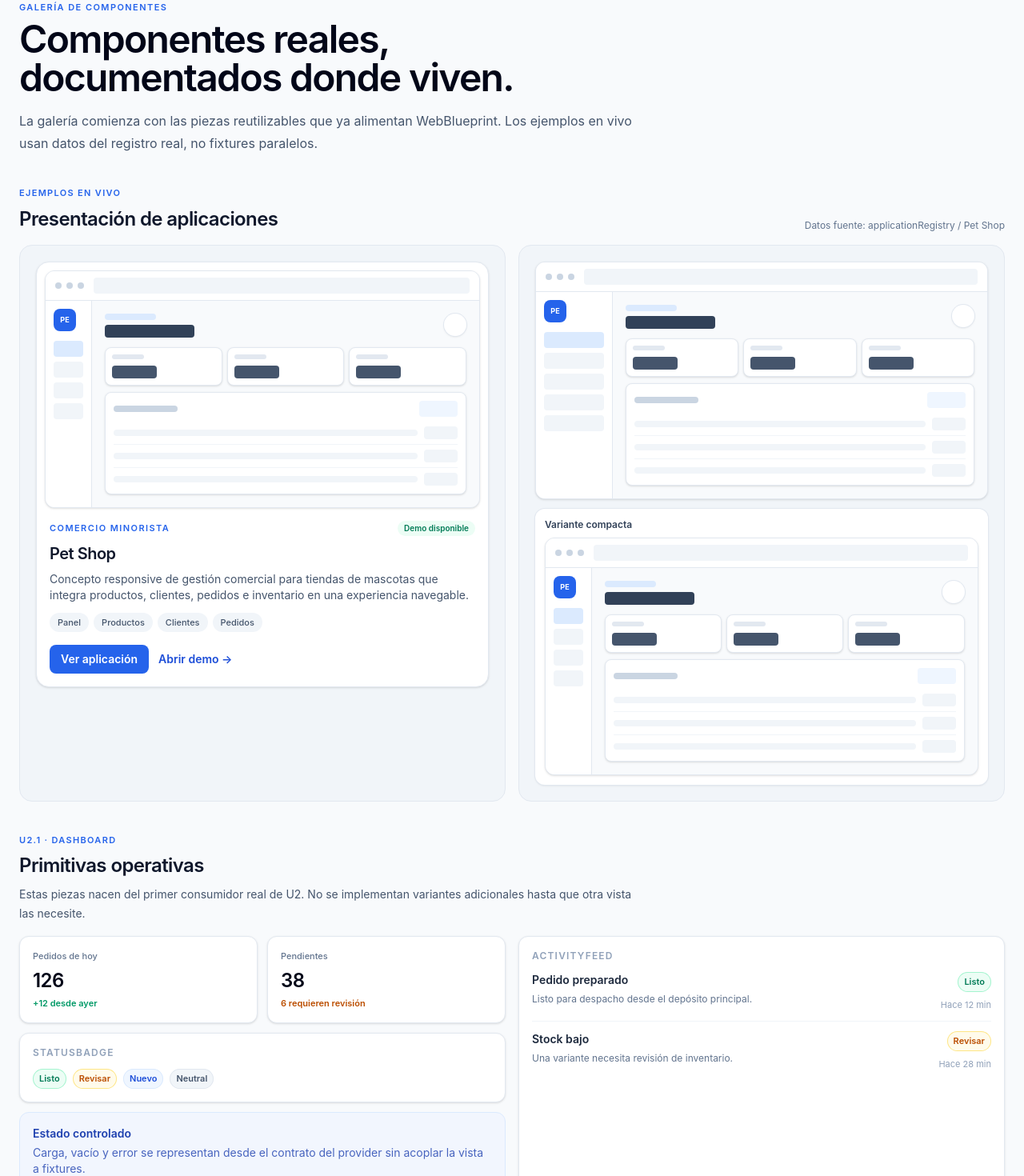
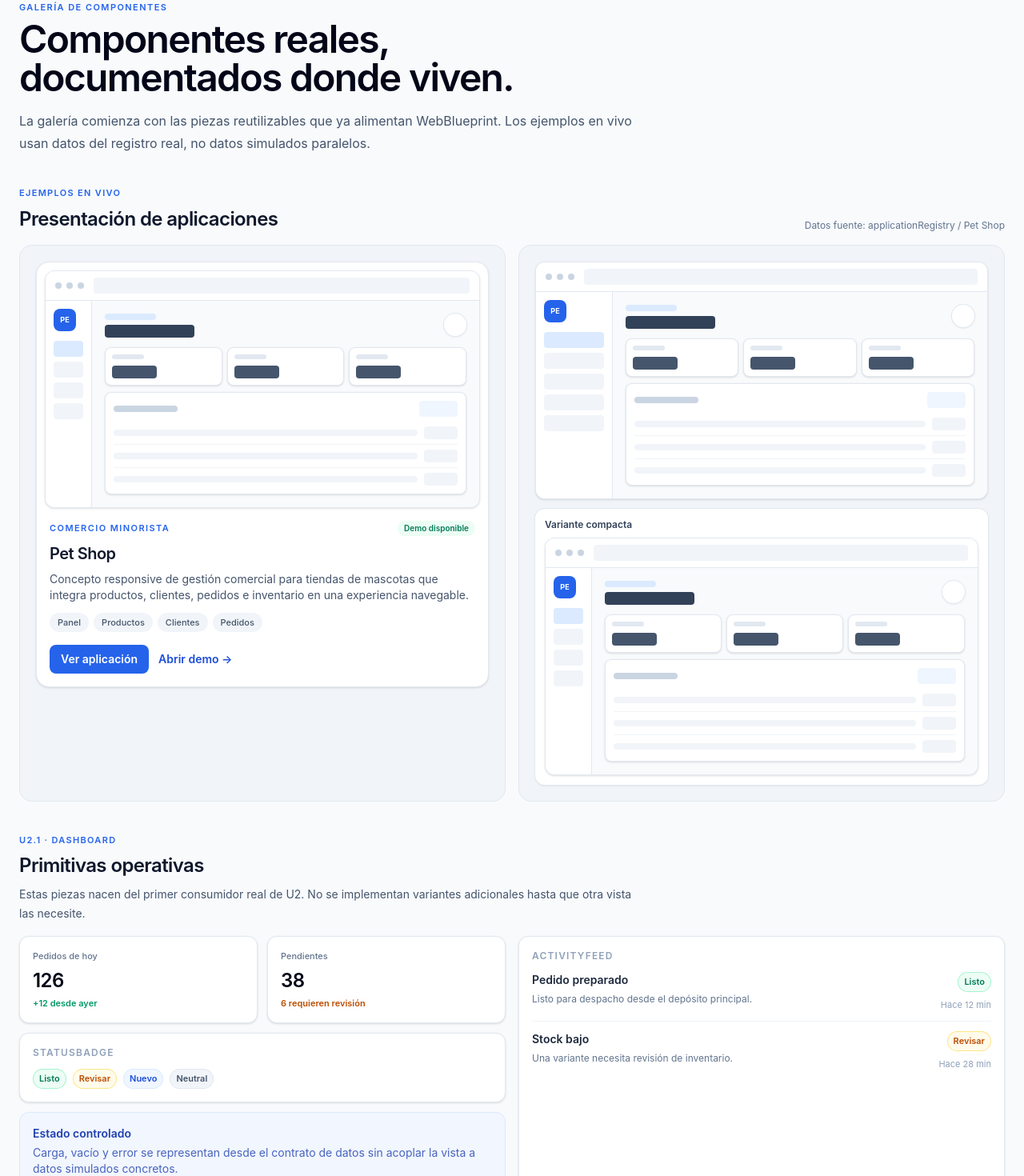
Before and after one commit to LuisHdezE/WebBlueprint, a React (Vite) app: page /components in a window 1280 px wide. Shown: the part 93-1563 px from the top of the page at 80% size. Built offline with nearby package versions, Linux system fonts and the light colour scheme.

Commit message:
docs(u2.1): completar texto visible en español

```diff
--- a/src/pages/ComponentsPage.tsx
+++ b/src/pages/ComponentsPage.tsx
@@ -39,7 +39,7 @@ export function ComponentsPage() {
         <p className="text-[11px] font-semibold uppercase tracking-[0.13em] text-brand-600">Galería de componentes</p>
         <h1 className="mt-2 max-w-3xl text-4xl font-semibold tracking-[-0.035em] text-slate-950 sm:text-5xl">Componentes reales, documentados donde viven.</h1>
         <p className="mt-4 max-w-3xl text-base leading-7 text-slate-600">
-          La galería comienza con las piezas reutilizables que ya alimentan WebBlueprint. Los ejemplos en vivo usan datos del registro real, no fixtures paralelos.
+          La galería comienza con las piezas reutilizables que ya alimentan WebBlueprint. Los ejemplos en vivo usan datos del registro real, no datos simulados paralelos.
         </p>
       </section>
 
@@ -86,7 +86,7 @@ export function ComponentsPage() {
               </div>
             </div>
             <div className="sm:col-span-2">
-              <InlineFeedback title="Estado controlado" message="Carga, vacío y error se representan desde el contrato del provider sin acoplar la vista a fixtures." tone="info" />
+              <InlineFeedback title="Estado controlado" message="Carga, vacío y error se representan desde el contrato de datos sin acoplar la vista a datos simulados concretos." tone="info" />
             </div>
           </div>
 
```
